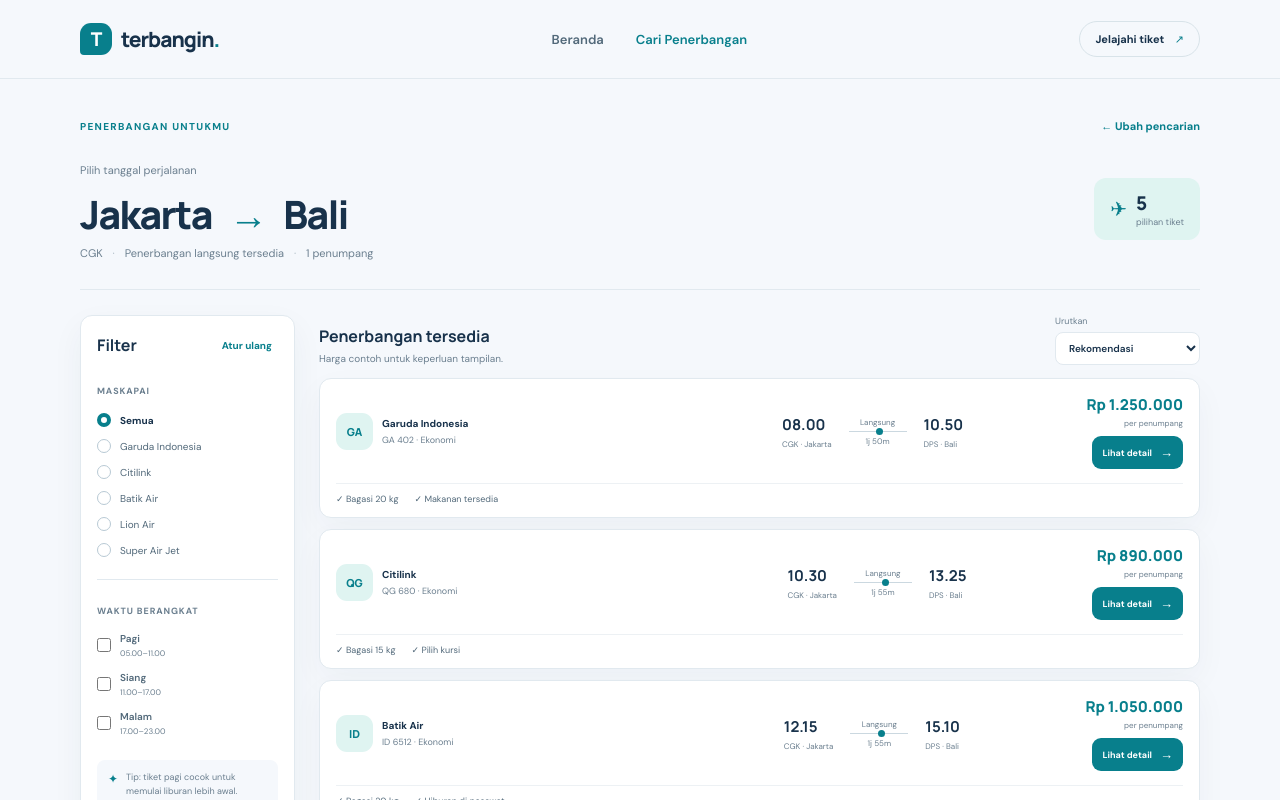
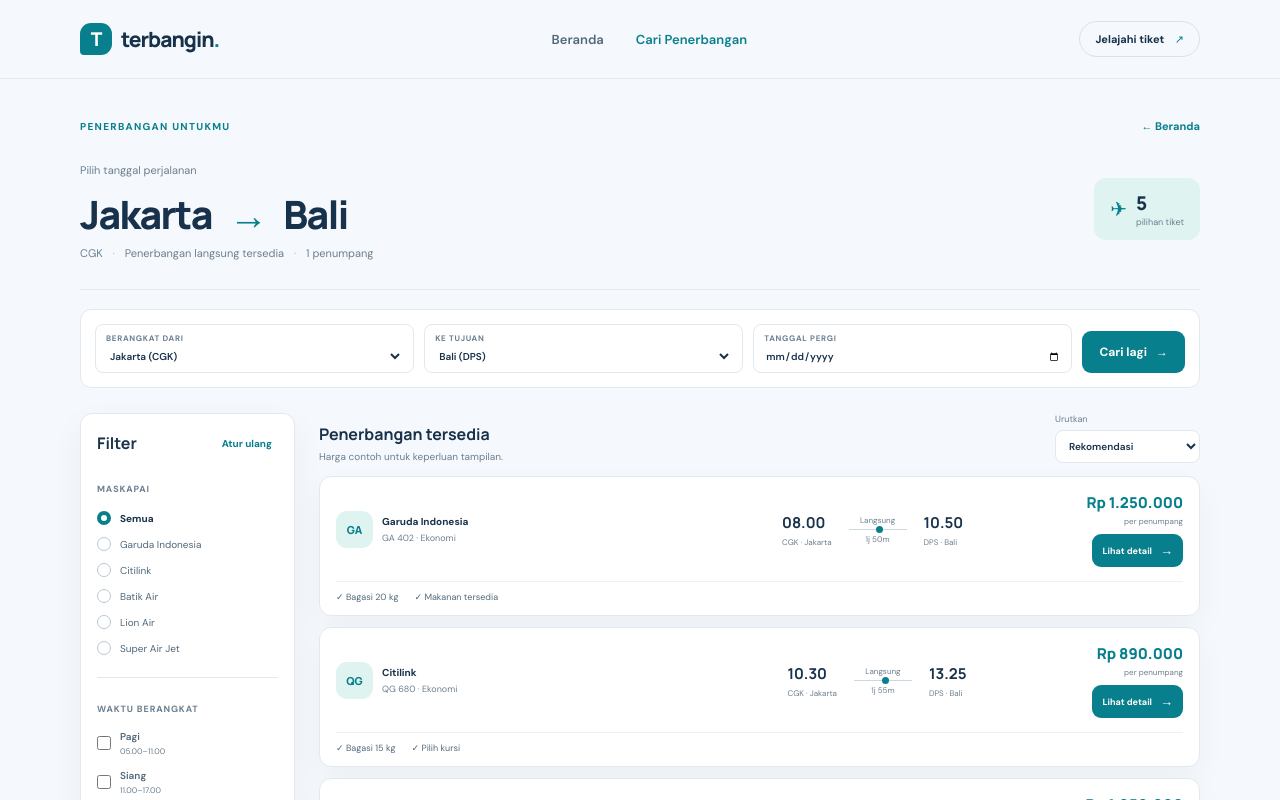
Before and after one commit to pauluskassapa/terbangin-uas-react, a React (Vite) app: page /penerbangan in a window 1280 px wide. Shown: the top 800 px of the page. Built offline with nearby package versions, Linux system fonts and the light colour scheme.

Commit message:
Menambahkan form pencarian di halaman hasil

```diff
--- a/src/pages/FlightSearch.css
+++ b/src/pages/FlightSearch.css
@@ -11,6 +11,12 @@
 .route-badge > span { grid-row: span 2; font-size: 20px; }
 .route-badge strong { color: var(--ink); font: 750 19px 'Manrope', sans-serif; }
 .route-badge small { color: var(--muted); font-size: 9px; }
+.results-search-form { display: grid; grid-template-columns: 1fr 1fr 1fr auto; align-items: end; gap: 10px; margin-top: 19px; padding: 14px; border: 1px solid var(--line); border-radius: 11px; background: white; }
+.results-search-field { min-width: 0; display: grid; gap: 6px; padding: 8px 10px; border: 1px solid var(--line); border-radius: 8px; }
+.results-search-field > span { color: var(--muted); font-size: 8px; font-weight: 700; letter-spacing: .7px; }
+.results-search-field select, .results-search-field input { width: 100%; min-width: 0; border: 0; outline: 0; background: transparent; color: var(--ink); font-size: 10px; font-weight: 600; }
+.results-search-button { min-height: 42px; gap: 9px; cursor: pointer; }
+.results-form-error { grid-column: 1 / -1; margin: 0; }
 .results-layout { display: grid; grid-template-columns: 215px minmax(0, 1fr); gap: 24px; padding-top: 25px; }
 .filter-panel { align-self: start; padding: 18px 16px; border: 1px solid var(--line); border-radius: 12px; background: white; box-shadow: 0 12px 32px rgb(24 50 75 / 5%); }
 .filter-heading { display: flex; align-items: center; justify-content: space-between; margin-bottom: 22px; }
@@ -77,6 +83,11 @@
   .route-arrow { margin: 0 8px; }
   .route-summary p { max-width: 230px; font-size: 9px; line-height: 1.6; }
   .route-badge { gap: 0 6px; padding: 8px; }
+  .results-search-form { grid-template-columns: 1fr 1fr; gap: 7px; padding: 10px; }
+  .results-search-field { padding: 8px; }
+  .results-search-field > span { font-size: 7px; }
+  .results-search-field select, .results-search-field input { font-size: 9px; }
+  .results-search-button { grid-column: 1 / -1; }
   .results-layout { display: block; }
   .filter-panel { margin-bottom: 17px; padding: 14px; }
   .filter-heading { margin-bottom: 12px; }
--- a/src/pages/FlightSearch.jsx
+++ b/src/pages/FlightSearch.jsx
@@ -1,5 +1,5 @@
-import { useMemo, useState } from 'react'
-import { Link, useSearchParams } from 'react-router'
+import { useEffect, useMemo, useState } from 'react'
+import { Link, useNavigate, useSearchParams } from 'react-router'
 import { airports, flights, formatRupiah } from '../data/flightData.js'
 import './FlightSearch.css'
 
@@ -11,15 +11,48 @@ const departurePeriods = [
 
 function FlightSearch() {
   const [searchParams] = useSearchParams()
+  const navigate = useNavigate()
   const [airlineFilter, setAirlineFilter] = useState('Semua')
   const [timeFilters, setTimeFilters] = useState([])
   const [sort, setSort] = useState('recommended')
-  const from = searchParams.get('from') || 'CGK'
-  const to = searchParams.get('to') || 'DPS'
-  const date = searchParams.get('date') || ''
-  const origin = airports.find((airport) => airport.code === from) || airports[0]
-  const destination = airports.find((airport) => airport.code === to) || airports[3]
+  const queryString = searchParams.toString()
+  const query = new URLSearchParams(queryString)
+  const [from, setFrom] = useState(query.get('from') || 'CGK')
+  const [to, setTo] = useState(query.get('to') || 'DPS')
+  const [date, setDate] = useState(query.get('date') || '')
+  const [formError, setFormError] = useState('')
+  const origin = airports.find((airport) => airport.code === (query.get('from') || 'CGK')) || airports[0]
+  const destination = airports.find((airport) => airport.code === (query.get('to') || 'DPS')) || airports[3]
   const airlines = ['Semua', ...new Set(flights.map((flight) => flight.airline))]
+
+  useEffect(() => {
+    const params = new URLSearchParams(queryString)
+    setFrom(params.get('from') || 'CGK')
+    setTo(params.get('to') || 'DPS')
+    setDate(params.get('date') || '')
+    setFormError('')
+  }, [queryString])
+
+  function handleSearch(event) {
+    event.preventDefault()
+    if (from === to) {
+      setFormError('Kota asal dan tujuan harus berbeda.')
+      return
+    }
+    setFormError('')
+    setAirlineFilter('Semua')
+    setTimeFilters([])
+    setSort('recommended')
+    const params = new URLSearchParams({ from, to, date })
+    navigate(`/penerbangan?${params.toString()}`)
+  }
+
+  function getLocalDate(value) {
+    const year = value.getFullYear()
+    const month = String(value.getMonth() + 1).padStart(2, '0')
+    const day = String(value.getDate()).padStart(2, '0')
+    return `${year}-${month}-${day}`
+  }
   function toggleTimeFilter(periodId) {
     setTimeFilters((currentFilters) => currentFilters.includes(periodId)
       ? currentFilters.filter((filter) => filter !== periodId)
@@ -54,7 +87,7 @@ function FlightSearch() {
 
   return (
     <main className="results-page page-wrap">
-      <div className="results-topline"><span className="eyebrow">PENERBANGAN UNTUKMU</span><Link to="/">← Ubah pencarian</Link></div>
+      <div className="results-topline"><span className="eyebrow">PENERBANGAN UNTUKMU</span><Link to="/">← Beranda</Link></div>
       <section className="route-summary">
         <div>
           <span className="route-date">{formattedDate}</span>
@@ -63,6 +96,14 @@ function FlightSearch() {
         </div>
         <div className="route-badge"><span>✈</span><strong>{visibleFlights.length}</strong><small>pilihan tiket</small></div>
       </section>
+
+      <form className="results-search-form" onSubmit={handleSearch} aria-label="Ubah rute dan tanggal penerbangan">
+        <label className="results-search-field"><span>BERANGKAT DARI</span><select value={from} onChange={(event) => setFrom(event.target.value)} aria-label="Kota asal">{airports.map((airport) => <option key={airport.code} value={airport.code}>{airport.city} ({airport.code})</option>)}</select></label>
+        <label className="results-search-field"><span>KE TUJUAN</span><select value={to} onChange={(event) => setTo(event.target.value)} aria-label="Kota tujuan">{airports.map((airport) => <option key={airport.code} value={airport.code}>{airport.city} ({airport.code})</option>)}</select></label>
+        <label className="results-search-field results-date-field"><span>TANGGAL PERGI</span><input type="date" min={getLocalDate(new Date())} value={date} onChange={(event) => setDate(event.target.value)} required /></label>
+        <button className="button button-primary results-search-button" type="submit">Cari lagi <span>→</span></button>
+        {formError && <p className="form-error results-form-error" role="alert">{formError}</p>}
+      </form>
 
       <div className="results-layout">
         <aside className="filter-panel">
```
